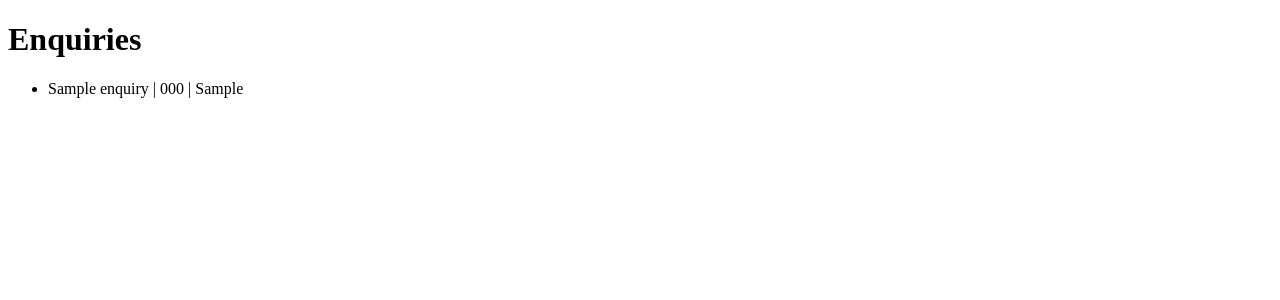
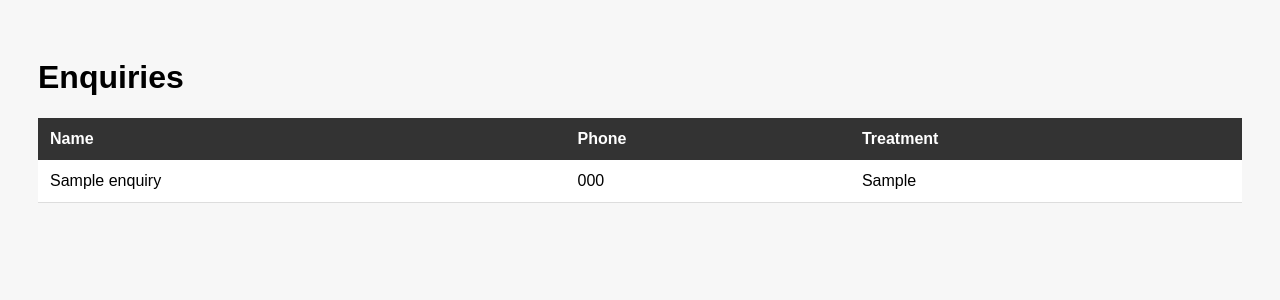
Before and after one commit to anildhakal-dev/gurkha-cosmetics, a Flask app: page /enquiries in a window 1280 px wide. Shown: the top 300 px of the page. Run offline with Flask 3, Linux system fonts and the light colour scheme; the visitor is signed in with stand-in values (Sample User, id 1); tables that the repository leaves empty hold one stand-in row (values such as "Sample post").

Commit message:
Style enquiries inbox as a table

```diff
--- a/templates/enquiries.html
+++ b/templates/enquiries.html
@@ -1,11 +1,30 @@
 <!DOCTYPE html>
 <html lang="en">
+    <head>
+        <head>
+<style>
+  body { font-family: Arial, sans-serif; padding: 30px; background: #f7f7f7; }
+  table { border-collapse: collapse; width: 100%; background: white; }
+  th { background: #333; color: white; text-align: left; padding: 12px; }
+  td { padding: 12px; border-bottom: 1px solid #ddd; }
+  tr:hover td { background: #f0f0f0; }
+</style>
 <body>
     <h1>Enquiries</h1>
-    <ul>
-        {% for row in rows %}
-        <li>{{ row[0] }} | {{row[1] }} | {{ row[2] }}</li>
-        {% endfor %}
-    </ul>
+
 </body>
 </html>
+<table>
+    <tr>
+        <th>Name</th>
+        <th>Phone</th>
+        <th>Treatment</th>
+    </tr>
+    {% for row in rows %}
+    <tr>
+        <td>{{ row[0] }}</td>
+        <td>{{ row[1] }}</td>
+        <td>{{ row[2] }}</td>
+    </tr>
+    {% endfor %}
+</table>
```
